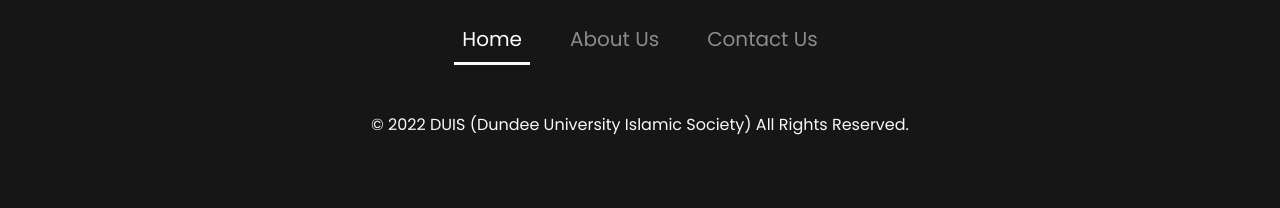
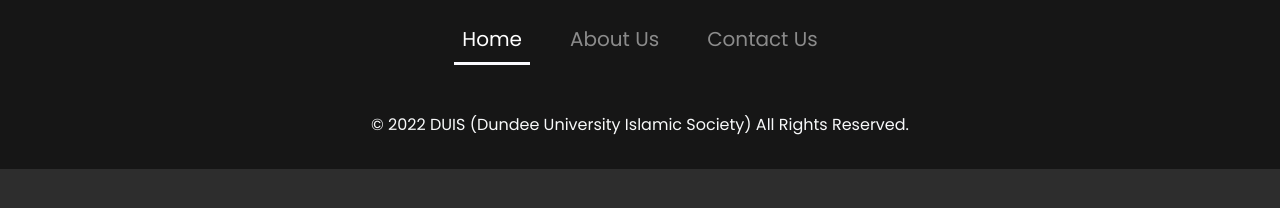
Before and after one commit to anasxyz/DUIS.com, a plain HTML site: page HTML/index.html in a window 1280 px wide. Drawn offline with nearby package versions, Linux system fonts and the light colour scheme; files that its build step writes are made by us from their sources.

Commit message:
Updated footer

```diff
--- a/CSS/style.css
+++ b/CSS/style.css
@@ -30,7 +30,3 @@ h1, h2, p, label {
 .underlined {
     border-bottom: 3px solid #FAFAFF;
 }
-
-.allButFooter {
-    min-height: calc(100vh - 40px);
-}
--- a/HTML/index.html
+++ b/HTML/index.html
@@ -51,7 +51,7 @@
     </main>
 
     <footer>
-        <div class="container-fluid py-3 accent allButFooter">
+        <div class="container-fluid py-3 accent">
             <div class="row">
                 <div class="col-12 text-center pt-2">
                     <p class="footer-copyright text-light">© 2022 DUIS (Dundee University Islamic Society) All Rights
```
Also changed, not shown: HTML/about_us.html (+1 -1 lines), HTML/contact_us.html (+1 -1 lines).
